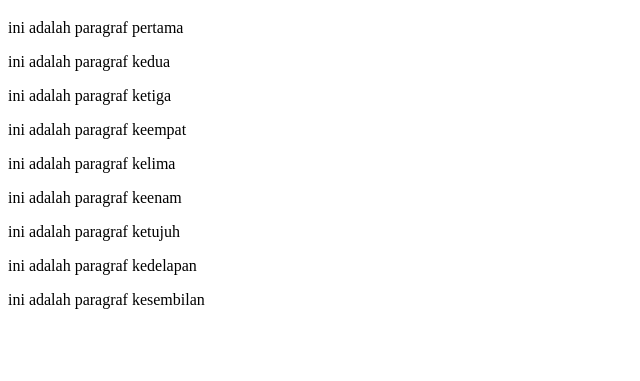
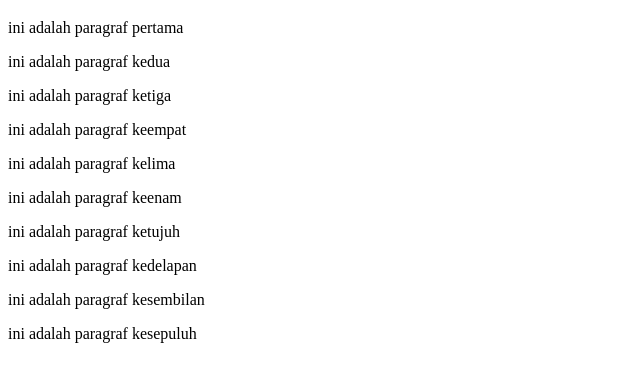
Before and after one commit to Leonardofong/Praktek-06-Github, a plain HTML site: page index.html in a window 1280 px wide. Shown: the part 61-442 px from the top of the page, without its empty margins (0-640 px from the left). Drawn offline with Linux system fonts and the light colour scheme.

Commit message:
menambahkan paragraf kesepuluh

```diff
--- a/index.html
+++ b/index.html
@@ -16,5 +16,6 @@
   <p>ini adalah paragraf ketujuh</p>
   <p>ini adalah paragraf kedelapan</p>
   <p>ini adalah paragraf kesembilan</p>
+  <p>ini adalah paragraf kesepuluh</p>
 </body>
 </html>
```
